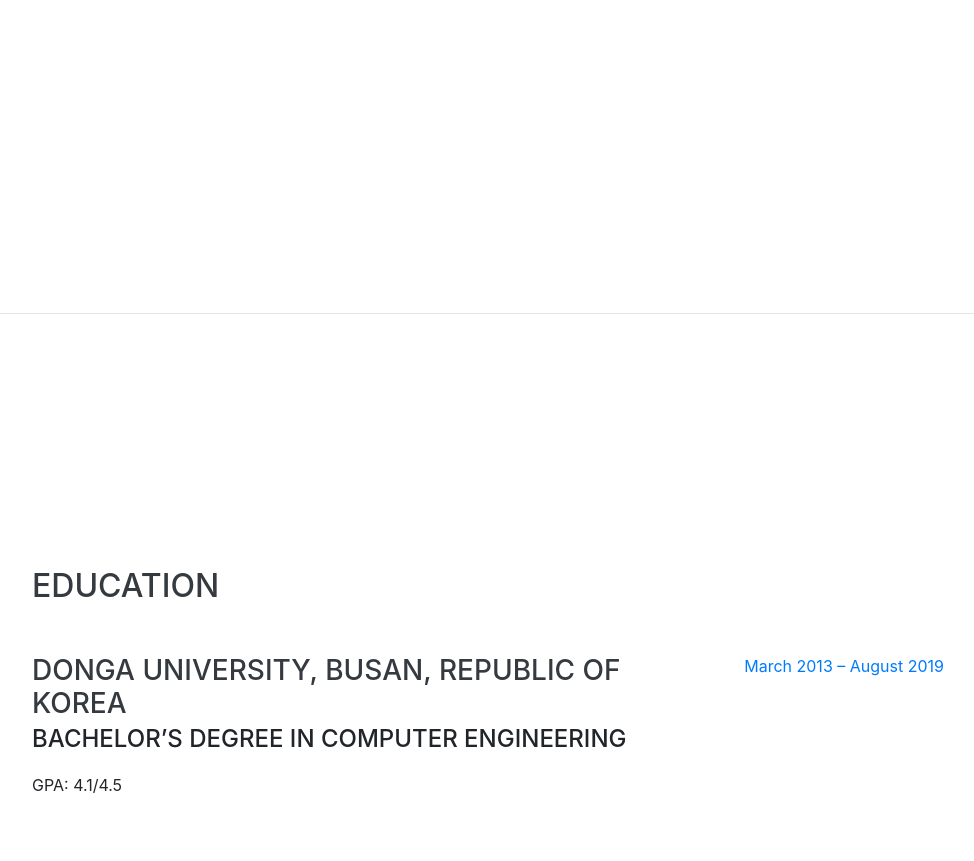
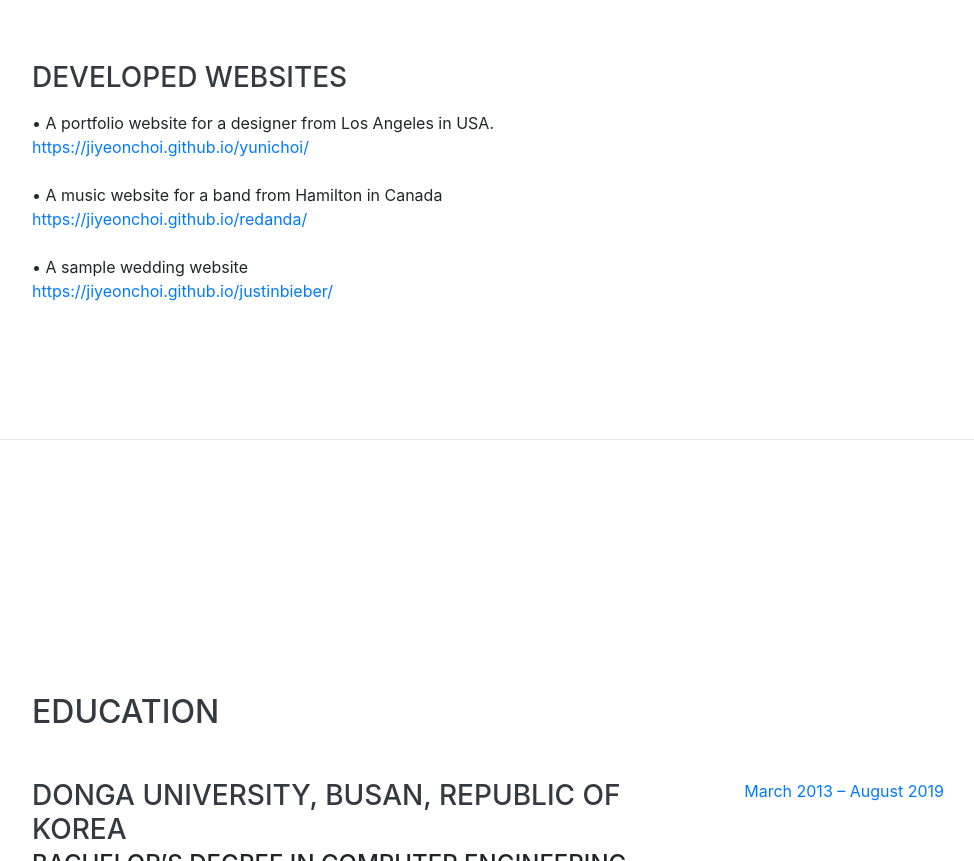
Before and after one commit to JiyeonChoi/resume, a website with bundled scripts: page index.html in a window 1280 px wide. Shown: the part 1288-2149 px from the top of the page, without its empty margins (288-1262 px from the left). Built offline with nearby package versions, Linux system fonts and the light colour scheme; a web font is replaced by a local one.

Commit message:
Update index.html

```diff
--- a/index.html
+++ b/index.html
@@ -124,6 +124,28 @@
             <span class="text-primary">January 2018 - January 2019</span>
           </div>
         </div>
+
+
+         <div class="resume-item d-flex flex-column flex-md-row justify-content-between mb-5">
+          <div class="resume-content">
+            <h3 class="mb-0">Developed Websites</h3>
+            <div class="subheading mb-3"></div>
+            <p>
+• A portfolio website for a designer from Los Angeles in USA.<br>
+<a href="https://jiyeonchoi.github.io/yunichoi/" target="_blank">https://jiyeonchoi.github.io/yunichoi/</a><br><br>
+
+• A music website for a band from Hamilton in Canada<br>
+<a href="https://jiyeonchoi.github.io/redanda/" target="_blank">https://jiyeonchoi.github.io/redanda/</a><br><br>
+
+• A sample wedding website<br>
+<a href="https://jiyeonchoi.github.io/justinbieber/" target="_blank">https://jiyeonchoi.github.io/justinbieber/</a><br><br>
+            </p>
+          </div>
+          <div class="resume-date text-md-right">
+            <span class="text-primary"></span>
+          </div>
+        </div>
+
 
       </div>
 
```
